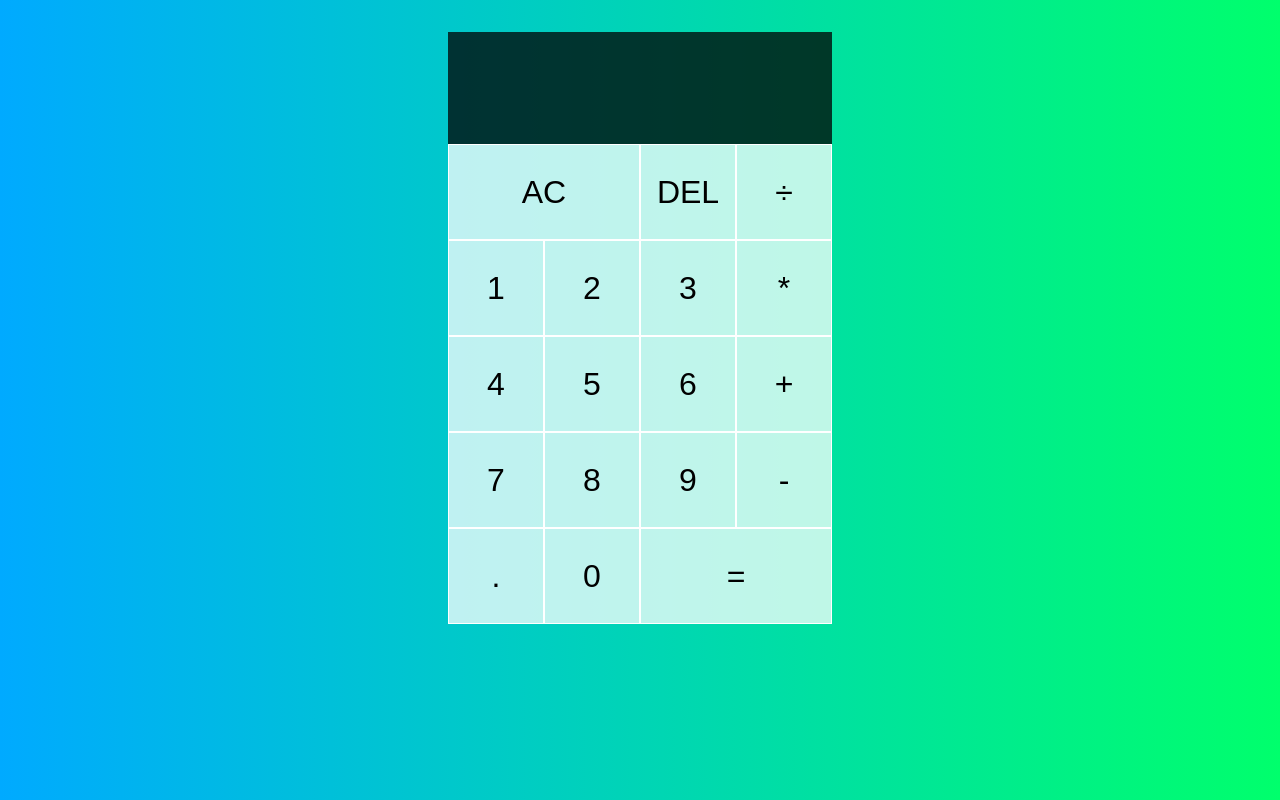
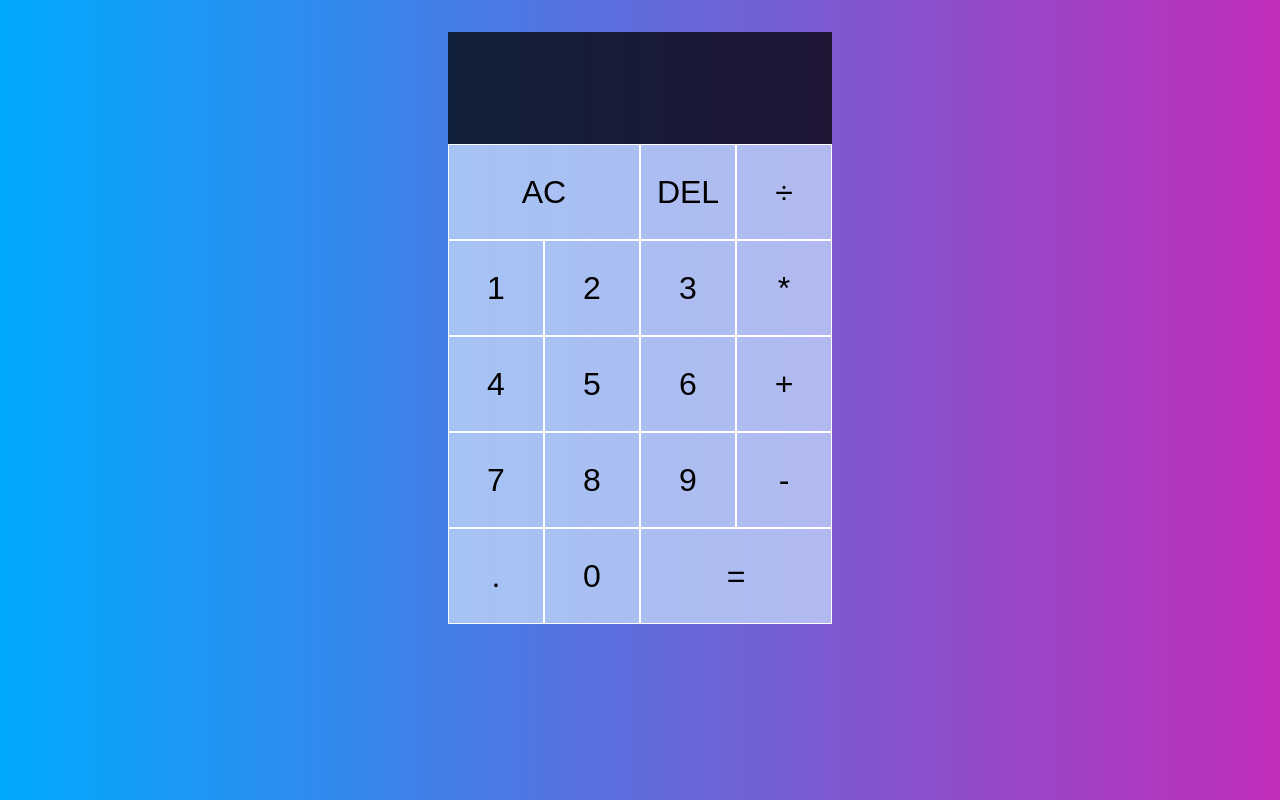
Before and after one commit to Max-munene/React_Calculator, a React (Create React App) app: page / in a window 1280 px wide. Built offline with nearby package versions, Linux system fonts and the light colour scheme.

Commit message:
Final commit

```diff
--- a/src/style.css
+++ b/src/style.css
@@ -4,7 +4,7 @@
 
    body{
        margin: 0;
-       background: linear-gradient(to right, #00AAFF, #00FF6C)
+       background: linear-gradient(to right, #00AAFF, #c02db9)
    }
 
 
@@ -22,7 +22,7 @@
        font-size: 2rem;
        border: 1px solid white;
        outline: none;
-       background-color: rgba(255, 255,255, .75);
+       background-color: rgba(197, 218, 248, 0.75);
 
     }
 
```
